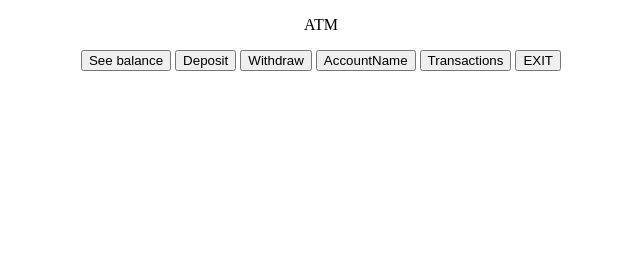
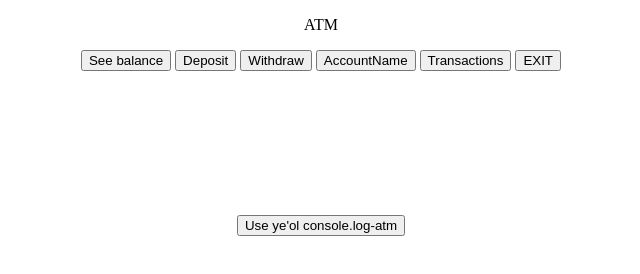
Before and after one commit to TomLindblad/ass15-bank_account, a plain HTML site: page index.html in a window 1280 px wide. Shown: the whole page, without its empty margins (319-959 px from the left). Drawn offline with Linux system fonts and the light colour scheme.

Commit message:
added the atm function

```diff
--- a/index.html
+++ b/index.html
@@ -14,5 +14,9 @@
     <button onclick="account.getAccountName()">AccountName</button>
     <button onclick="account.getTransactions()">Transactions</button>
     <button onclick="account.exitAccount()">EXIT</button>
+    <br><br><br>
+    <br><br><br>
+    <br><br><br>
+    <button onclick="atm()">Use ye'ol console.log-atm</button>
 </body>
 </html>
--- a/index.js
+++ b/index.js
@@ -6,7 +6,7 @@ const account = {
         console.log(`Your current balance is ${this.balance}:-`);
     },
     deposit(){
-        amount = parseFloat(prompt("How much money do you want to deposit?"));
+        let amount = parseFloat(prompt("How much money do you want to deposit?"));
 
         if(isNaN(amount) || (amount < 0)){
             this.accountError("Amount is a negative number or not a number");
@@ -18,7 +18,7 @@ const account = {
             }
     },
     withdrawal(){
-        amount = parseFloat(prompt("How much money do you want to withdraw?"));
+        let amount = parseFloat(prompt("How much money do you want to withdraw?"));
 
         if(isNaN(amount) || (amount < 0)){
             this.accountError("Amount is a negative number or not a number");
@@ -62,5 +62,40 @@ function getTransactionTime(){
 function addZero(num){
     num < 10 ? num = "0" + num : num = num;
     return num;
+}
 
+function atm(){
+    const message = parseFloat(
+        prompt(
+            `Select a choice:
+            1.) See balance.
+            2.) Make a deposit.
+            3.) Make a withdrawal.
+            4.) Get Account name.
+            5.) See transactions.
+            6.) Exit.`
+        )
+    );
+
+    switch (message) {
+        case 1: account.getBalance();
+                atm();
+                break;
+        case 2: account.deposit();
+                atm();
+                break;
+        case 3: account.withdrawal()
+                atm();
+                break;
+        case 4: account.getAccountName();
+                atm();
+                break;
+        case 5: account.getTransactions();
+                atm();
+                break;
+        case 6:
+                break;
+        default: console.log ("ERROR");
+                 atm();
+    }
 }
```
